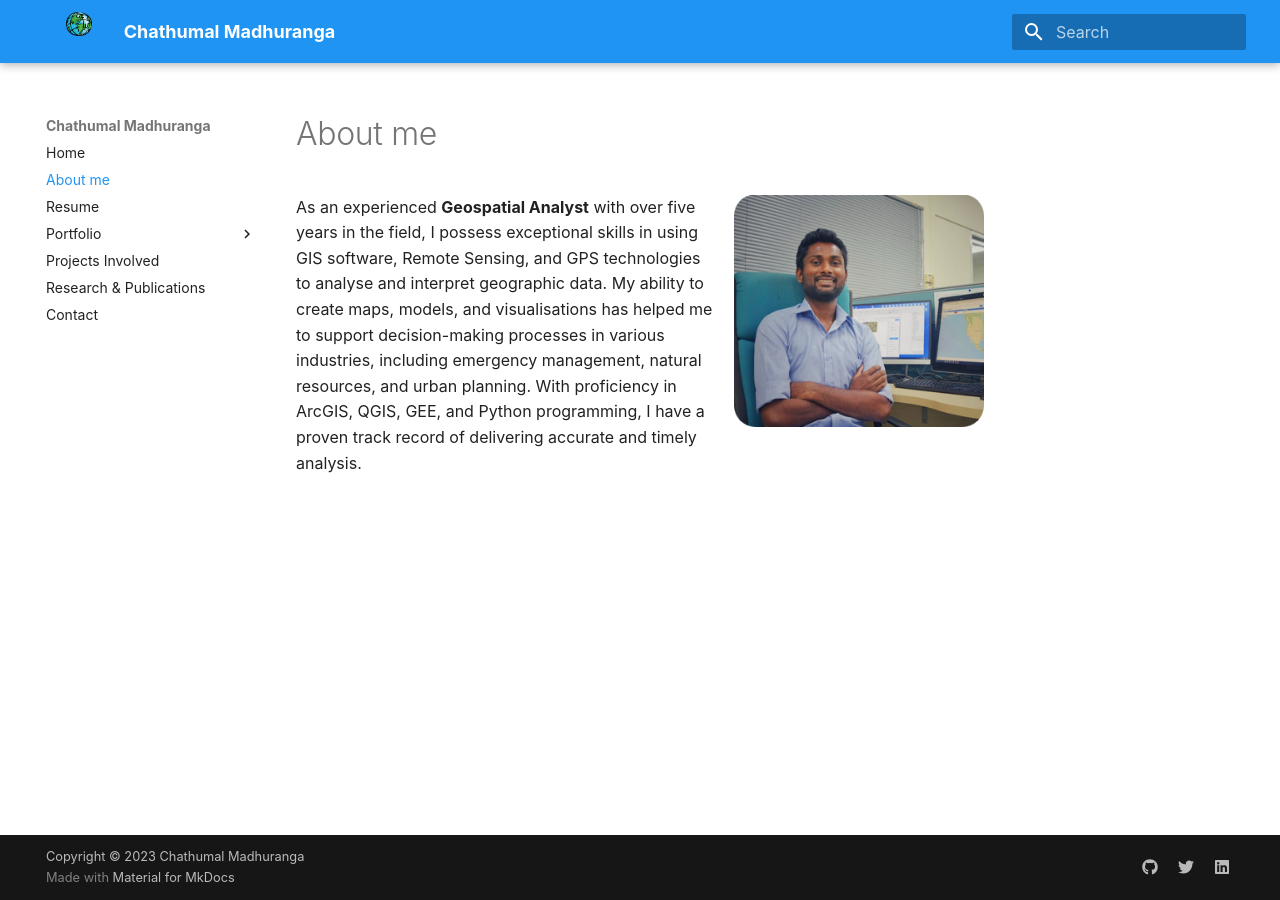
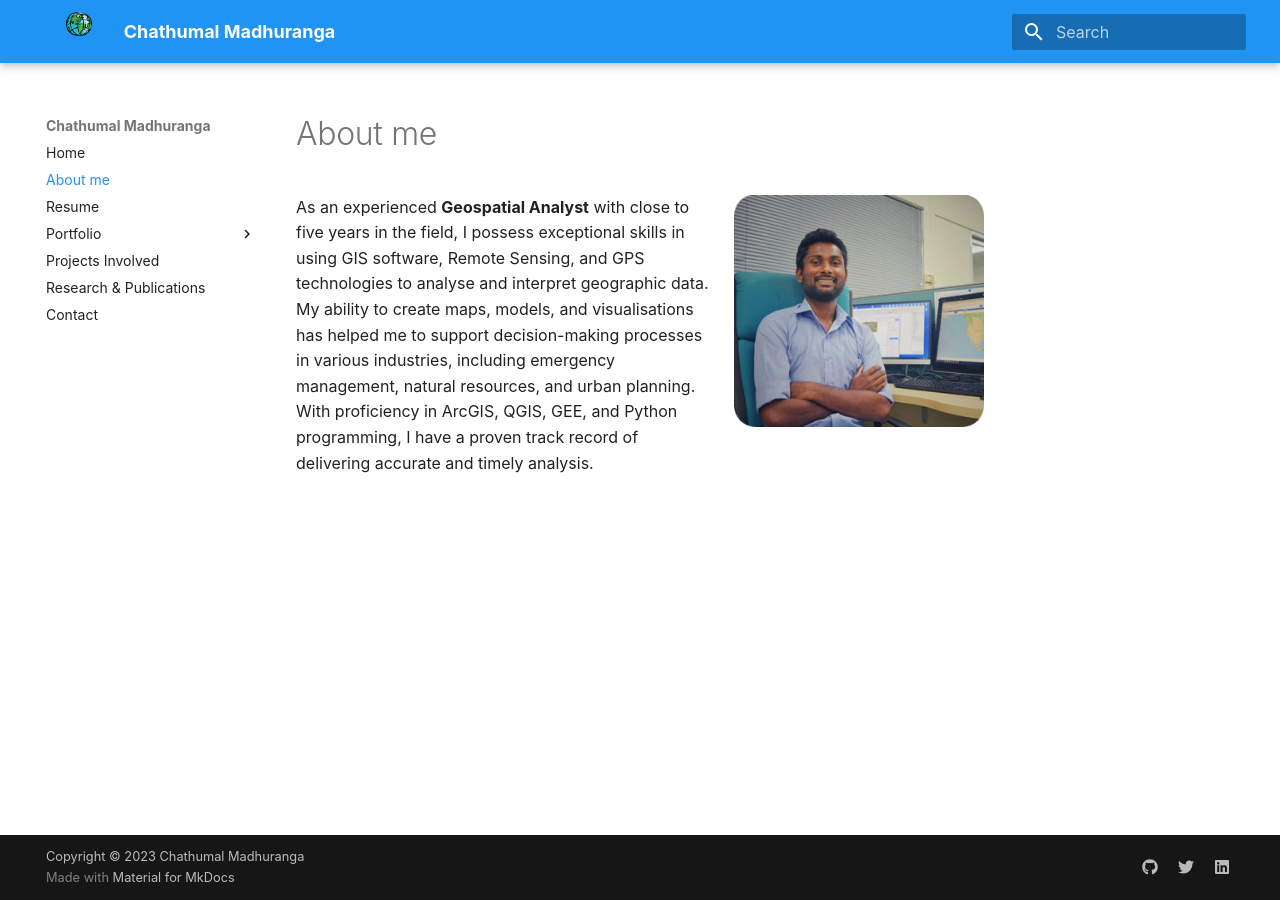
Before and after one commit to chathumal93/chathumal93.github.io, an MkDocs documentation site: the page built from docs/aboutme.md, in a window 1280 px wide. Built offline with MkDocs 1.6.1 and Material for MkDocs 9.7.7, drawn with Linux system fonts in a browser that asks for light colours; some web fonts are replaced.

Commit message:
updateIV 2023 May

```diff
--- a/docs/aboutme.md
+++ b/docs/aboutme.md
@@ -7,5 +7,5 @@ img {
 
 # About me
 <p><img src="/images/profile.png" width="250" height="180">
-As an experienced <b>Geospatial Analyst</b> with over five years in the field, I possess exceptional skills in using GIS software, Remote Sensing, and GPS technologies to analyse and interpret geographic data. My ability to create maps, models, and visualisations has helped me to support decision-making processes in various industries, including emergency management, natural resources, and urban planning. With proficiency in ArcGIS, QGIS, GEE, and Python programming, I have a proven track record of delivering accurate and timely analysis.
+As an experienced <b>Geospatial Analyst</b> with close to five years in the field, I possess exceptional skills in using GIS software, Remote Sensing, and GPS technologies to analyse and interpret geographic data. My ability to create maps, models, and visualisations has helped me to support decision-making processes in various industries, including emergency management, natural resources, and urban planning. With proficiency in ArcGIS, QGIS, GEE, and Python programming, I have a proven track record of delivering accurate and timely analysis.
 </p>
```
